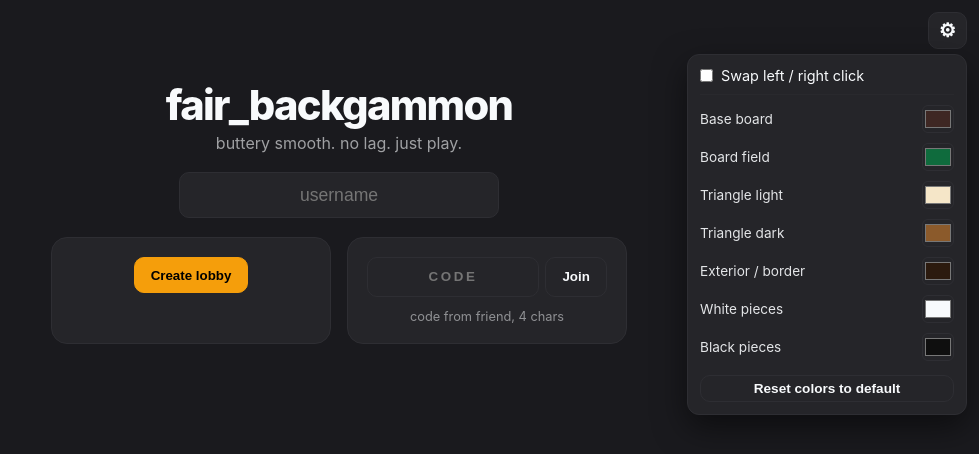
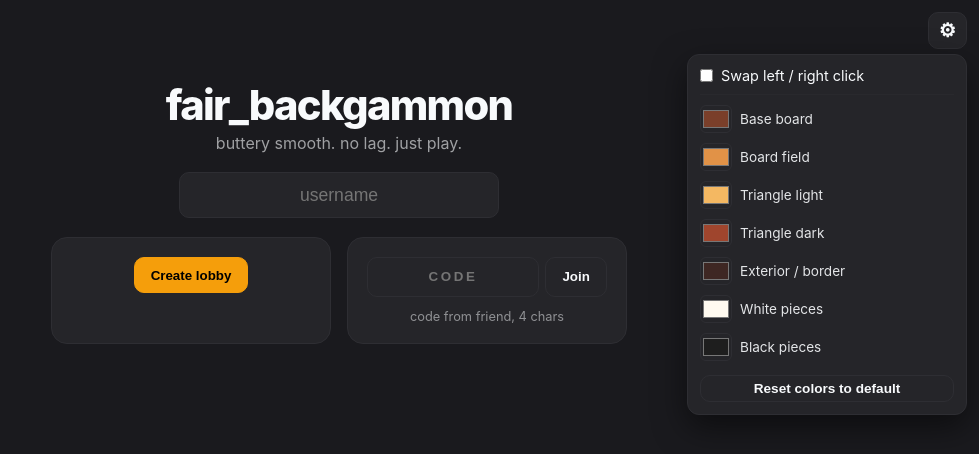
Before and after one commit to danelthedev/fair_backgammon, a React (Vite) app in the folder web/: page / in a window 1280 px wide. Both pictures are taken after a click on the button "settings". Shown: the top 454 px of the page, without its empty margins (301-1280 px from the left). Built offline with nearby package versions, Linux system fonts and the light colour scheme.

Commit message:
Better default colors

```diff
--- a/web/src/Settings.tsx
+++ b/web/src/Settings.tsx
@@ -49,15 +49,15 @@ export function SettingsButton() {
           </label>
           <div style={{ height: 1, background: 'var(--line)', opacity: 0.5 }} />
           {Object.entries(labels).map(([key, label]) => (
-            <div key={key} style={{ display: 'flex', alignItems: 'center', justifyContent: 'space-between', gap: 8 }}>
-              <span style={{ fontSize: '0.85rem', opacity: 0.9 }}>{label}</span>
+            <div key={key} style={{ display: 'flex', alignItems: 'center', justifyContent: 'flex-start', gap: 8 }}>
               <input
                 type="color"
                 value={(settings.colors as any)[key]}
                 onChange={e => updateColor(key as any, e.target.value)}
-                style={{ width: 32, height: 28, padding: 0, border: '1px solid var(--line)', borderRadius: 6, cursor: 'pointer', background: 'transparent' }}
+                style={{ width: 32, height: 28, padding: 0, border: '1px solid var(--line)', borderRadius: 6, cursor: 'pointer', background: 'transparent', flexShrink: 0 }}
                 aria-label={label}
               />
+              <span style={{ fontSize: '0.85rem', opacity: 0.9, flex: 1 }}>{label}</span>
             </div>
           ))}
           <button className="btn small ghost" onClick={reset} style={{ marginTop: 4 }}>
--- a/web/src/index.css
+++ b/web/src/index.css
@@ -1,5 +1,5 @@
 *{box-sizing:border-box;margin:0;padding:0}
-:root{--bg:#1a1a1e;--card:#252529;--line:#2e2e33;--accent:#f59e0b;--accent2:#facc15;--white:#f8fafc;--board-base:#3e2723;--board-field:#0f6b3d;--tri-light:#f5e6c8;--tri-dark:#8b5a2b;--exterior:#2b1a0e;--white-piece:#f8fafc;--black-piece:#0f0f0f}
+:root{--bg:#1a1a1e;--card:#252529;--line:#2e2e33;--accent:#f59e0b;--accent2:#facc15;--white:#f8fafc;--board-base:#7a3f2a;--board-field:#e19247;--tri-light:#f4b862;--tri-dark:#9f452d;--exterior:#3e2723;--white-piece:#fffaf0;--black-piece:#1e1e1e}
 body{font-family:Inter,system-ui,sans-serif;background:var(--bg);color:var(--white);min-height:100vh}
 .title{font-size:2.6rem;letter-spacing:-.04em;font-weight:800}
 .subtitle{opacity:.6;margin-top:.2rem}
@@ -56,10 +56,10 @@ body{font-family:Inter,system-ui,sans-serif;background:var(--bg);color:var(--whi
 .row.top .stack{top:12px}
 .row.bottom .stack{bottom:12px;flex-direction:column-reverse}
 .stack .checker{pointer-events:auto}
-.checker{width:40px;height:40px;border-radius:50%;border:1px solid rgba(0,0,0,0.2);box-shadow:0 3px 7px rgba(0,0,0,0.32), inset 0 0 0 1px rgba(255,255,255,0.15);flex-shrink:0;transition:transform .15s}
+.checker{width:40px;height:40px;border-radius:50%;border:1px solid rgba(0,0,0,0.2);box-shadow:0 4px 10px rgba(0,0,0,0.35), inset 0 0 0 1px rgba(255,255,255,0.15);flex-shrink:0;transition:transform .15s}
 .checker.draggable:hover{transform:translateY(-2px) scale(1.03)}
-.checker.white{background:var(--white-piece);border-color:#b8b8b8;box-shadow:0 3px 7px rgba(0,0,0,0.32), inset 0 0 0 1px #fff, inset 0 0 0 4px #ececec, inset 0 0 0 5px rgba(0,0,0,0.06)}
-.checker.black{background:var(--black-piece);border-color:#000;box-shadow:0 3px 7px rgba(0,0,0,0.45), inset 0 0 0 1px rgba(255,255,255,0.12), inset 0 0 0 4px #1e1e1e, inset 0 0 0 5px rgba(255,255,255,0.04)}
+.checker.white{background:var(--white-piece);border:1px solid #a0a0a0;box-shadow:0 4px 10px rgba(0,0,0,0.35), inset 0 0 0 1px #fff, inset 0 0 0 2px var(--white-piece), inset 0 0 0 5px color-mix(in srgb, var(--white-piece) 88%, #000), inset 0 0 0 7px var(--white-piece), inset 0 0 0 8px rgba(0,0,0,0.06)}
+.checker.black{background:var(--black-piece);border:1px solid #000;box-shadow:0 4px 10px rgba(0,0,0,0.5), inset 0 0 0 1px rgba(255,255,255,0.18), inset 0 0 0 2px var(--black-piece), inset 0 0 0 5px color-mix(in srgb, var(--black-piece) 70%, #fff), inset 0 0 0 7px var(--black-piece)}
 .more{font-size:.75rem;background:#0f0f0f;color:#fff;padding:2px 7px;border-radius:8px;border:1px solid #333;z-index:11}
 .barMid{width:42px;background:linear-gradient(180deg, color-mix(in srgb, var(--exterior) 80%, #4a2e16), var(--exterior));border:2px solid var(--exterior);border-radius:8px;display:flex;flex-direction:column;align-items:center;justify-content:space-between;padding:10px 4px;box-shadow:inset 0 0 14px rgba(0,0,0,.6)}
 .barStack{display:flex;flex-direction:column;align-items:center;gap:3px;min-height:0;width:100%;padding:4px 2px}
--- a/web/src/useSettings.tsx
+++ b/web/src/useSettings.tsx
@@ -12,13 +12,13 @@ export type BoardColors = {
 }
 
 export const defaultColors: BoardColors = {
-  boardBase: '#3e2723',
-  boardField: '#0f6b3d',
-  triLight: '#f5e6c8',
-  triDark: '#8b5a2b',
-  exterior: '#2b1a0e',
-  whitePiece: '#f8fafc',
-  blackPiece: '#0f0f0f',
+  boardBase: '#7a3f2a',
+  boardField: '#e19247',
+  triLight: '#f4b862',
+  triDark: '#9f452d',
+  exterior: '#3e2723',
+  whitePiece: '#fffaf0',
+  blackPiece: '#1e1e1e',
 }
 
 export type Settings = {
@@ -48,7 +48,16 @@ export function SettingsProvider({ children }: { children: ReactNode }) {
   const [settings, setSettings] = useState<Settings>(() => {
     try {
       const raw = localStorage.getItem(KEY)
-      if (raw) return { ...defaultSettings, ...JSON.parse(raw), colors: { ...defaultColors, ...JSON.parse(raw).colors } }
+      if (raw) {
+        const parsed = JSON.parse(raw)
+        // migrate old palettes to exact Live colors
+        const old = parsed.colors
+        const isOld = old?.triLight !== '#f4b862' || old?.triDark !== '#9f452d' || old?.boardField !== '#e19247'
+        if (old?.boardField === '#0f6b3d' || old?.boardField === '#e8c9a6' || old?.boardField === '#e8b67a' || old?.boardBase === '#3e2723' || old?.boardBase === '#8d6e63' || old?.boardBase === '#7a3f2a') {
+          if (isOld) return defaultSettings
+        }
+        return { ...defaultSettings, ...parsed, colors: { ...defaultColors, ...parsed.colors } }
+      }
     } catch {}
     return defaultSettings
   })
```
